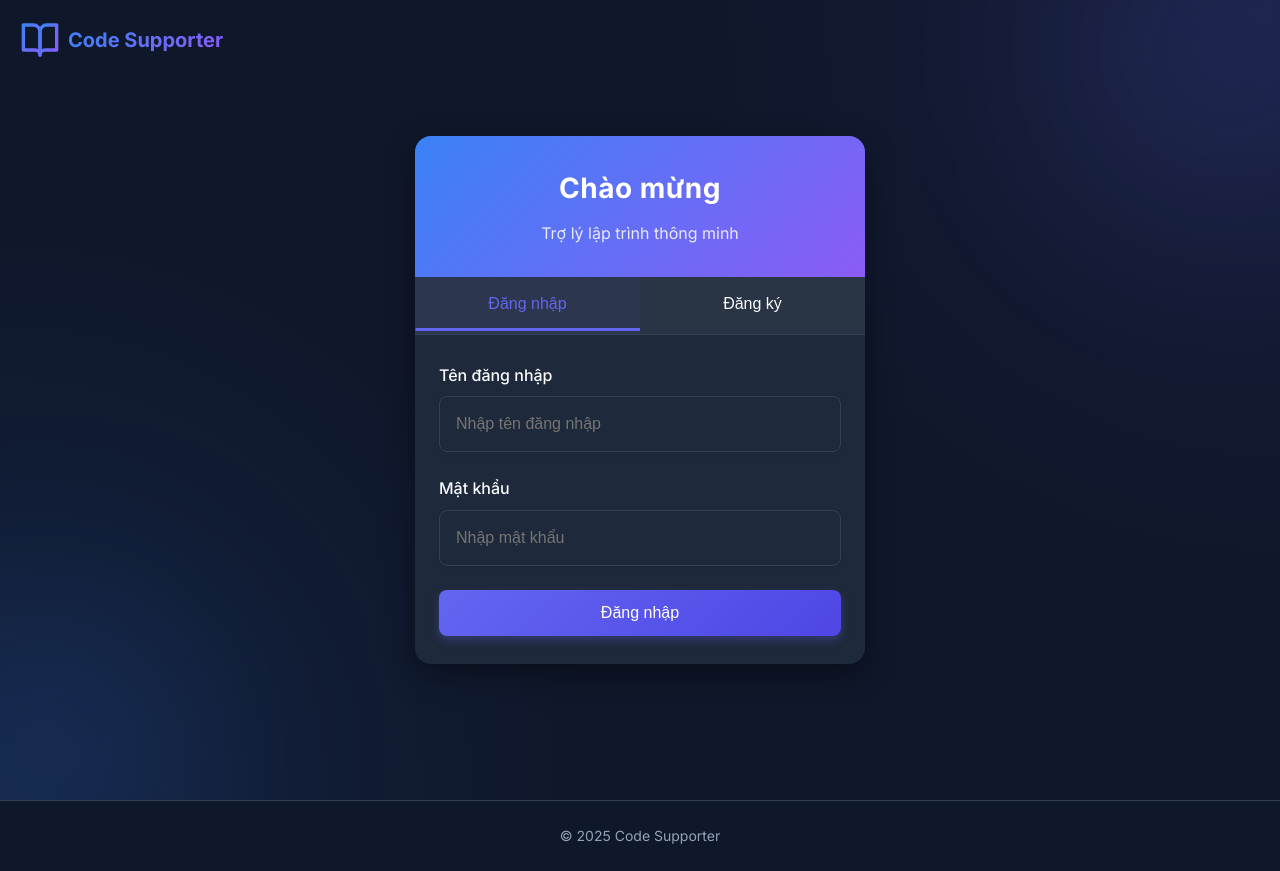
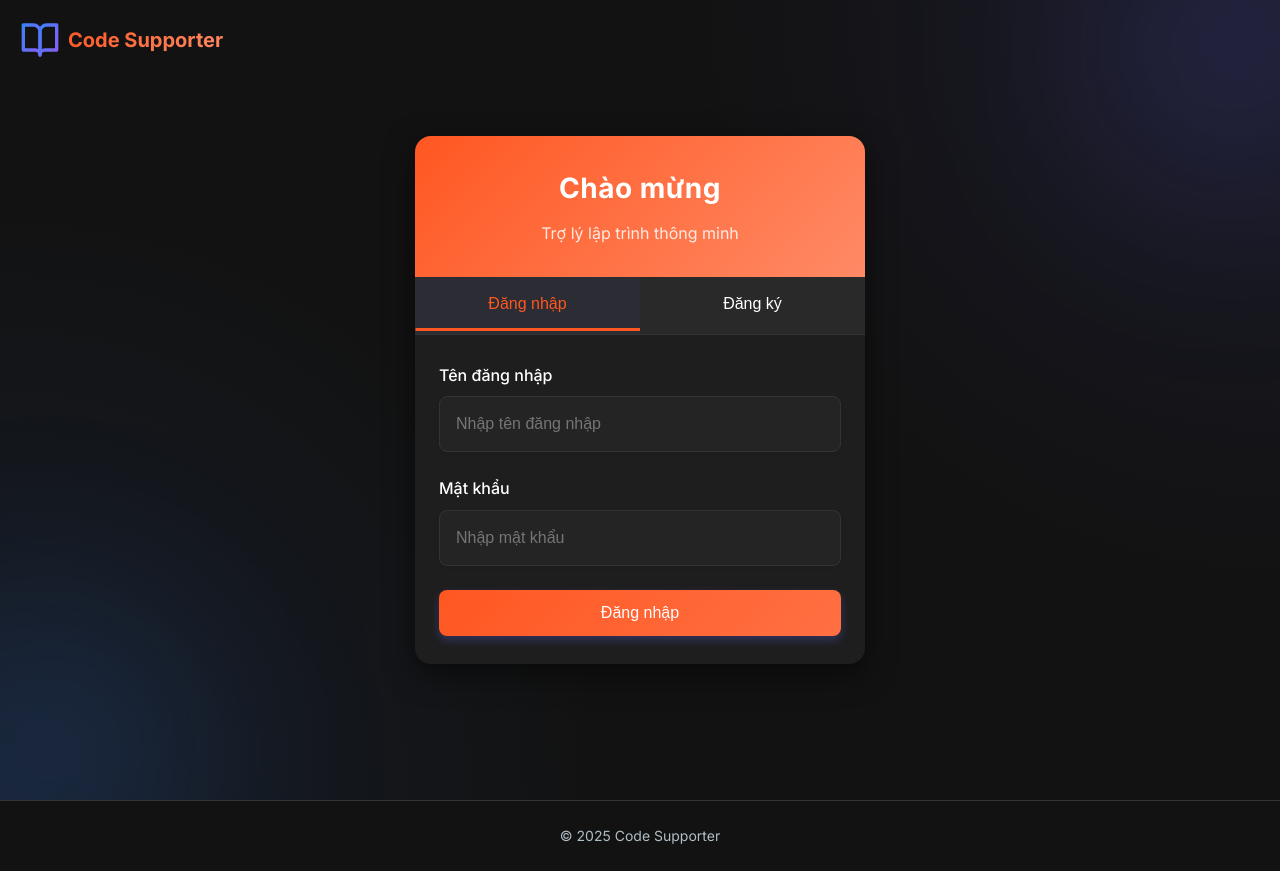
Before and after one commit to KhangChau12/code-supporter, a Flask app: page /login in a window 1280 px wide. Run offline with Flask 3, Linux system fonts and the light colour scheme.

Commit message:
new style

```diff
--- /dev/null
+++ b/static/css/style2.css
@@ -0,0 +1,103 @@
+/* Lava Dark Theme - Modified CSS for Code Supporter
+ * A dark theme with black, white, and lava orange accents
+ */
+
+ :root {
+    /* Lava Dark theme (default dark) */
+    --primary-color: #FF5722; /* Lava orange primary */
+    --primary-hover: #FF7043; /* Lighter lava for hover */
+    --secondary-color: #FF9800; /* Orange secondary */
+    --secondary-hover: #FFA726; /* Lighter orange */
+    --text-color: #FFFFFF; /* Pure white for text */
+    --text-muted: #B0BEC5; /* Light blue-grey for muted text */
+    --bg-color: #121212; /* Near black for background */
+    --card-bg: #1E1E1E; /* Slightly lighter black for cards */
+    --border-color: #333333; /* Dark grey for borders */
+    --error-color: #F44336; /* Red for errors */
+    --success-color: #4CAF50; /* Green for success */
+    --warning-color: #FFC107; /* Amber for warnings */
+    --input-bg: #242424; /* Dark input background */
+    --shadow-color: rgba(0, 0, 0, 0.5); /* Darker shadows */
+    --code-bg: #1A1A1A; /* Slightly lighter black for code blocks */
+    --accent-color: #FF3D00; /* Deep lava accent */
+    --gradient-start: #FF5722; /* Lava orange */
+    --gradient-end: #FF8A65; /* Lighter lava */
+    --transition-speed: 0.3s;
+}
+
+/* Light theme variant with lava accents */
+body.light-mode {
+    --primary-color: #FF5722; /* Lava orange primary */
+    --primary-hover: #E64A19; /* Darker lava for hover */
+    --secondary-color: #FF9800; /* Orange secondary */
+    --secondary-hover: #F57C00; /* Darker orange for hover */
+    --text-color: #212121; /* Near black for text */
+    --text-muted: #757575; /* Grey for muted text */
+    --bg-color: #F5F5F5; /* Off-white background */
+    --card-bg: #FFFFFF; /* Pure white for cards */
+    --border-color: #E0E0E0; /* Light grey for borders */
+    --error-color: #F44336; /* Red */
+    --success-color: #4CAF50; /* Green */
+    --warning-color: #FFC107; /* Amber */
+    --input-bg: #FAFAFA; /* Nearly white input background */
+    --shadow-color: rgba(0, 0, 0, 0.1); /* Light shadows */
+    --code-bg: #F5F5F5; /* Off-white code background */
+    --accent-color: #FF3D00; /* Deep lava accent */
+    --gradient-start: #FF5722; /* Lava orange */
+    --gradient-end: #FF8A65; /* Lighter lava */
+    --transition-speed: 0.3s;
+}
+
+/* Add some lava-themed enhancement classes */
+.lava-card {
+    border-left: 3px solid var(--primary-color);
+    transition: all 0.3s ease;
+}
+
+.lava-card:hover {
+    border-left-width: 6px;
+    transform: translateX(3px);
+}
+
+.lava-button {
+    background: linear-gradient(135deg, var(--primary-color), var(--accent-color));
+    color: white;
+    border: none;
+    padding: 10px 20px;
+    border-radius: 4px;
+    box-shadow: 0 2px 5px rgba(255, 87, 34, 0.3);
+    transition: all 0.3s;
+}
+
+.lava-button:hover {
+    box-shadow: 0 4px 8px rgba(255, 87, 34, 0.5);
+    transform: translateY(-2px);
+}
+
+/* Custom glowing effect for certain elements */
+@keyframes lavaGlow {
+    0% { box-shadow: 0 0 5px rgba(255, 87, 34, 0.5); }
+    50% { box-shadow: 0 0 15px rgba(255, 87, 34, 0.8); }
+    100% { box-shadow: 0 0 5px rgba(255, 87, 34, 0.5); }
+}
+
+.lava-glow {
+    animation: lavaGlow 2s infinite;
+}
+
+/* Enhanced styling for the chat interface */
+.message.bot-message {
+    border-left: 3px solid var(--primary-color);
+}
+
+.message.user-message {
+    background: linear-gradient(135deg, var(--primary-color), var(--accent-color));
+}
+
+#send-button {
+    background: linear-gradient(135deg, var(--primary-color), var(--accent-color));
+}
+
+.cs-chat-button, .cs-send-button {
+    background: linear-gradient(135deg, var(--primary-color), var(--accent-color));
+}
--- a/templates/admin.html
+++ b/templates/admin.html
@@ -6,6 +6,7 @@
     <title>Code Supporter - Admin</title>
     <link href="https://fonts.googleapis.com/css2?family=Roboto:wght@400;500;700&display=swap" rel="stylesheet">
     <link rel="stylesheet" href="{{ url_for('static', filename='css/style.css') }}">
+    <link rel="stylesheet" href="{{ url_for('static', filename='css/style2.css') }}">
     <link rel="stylesheet" href="{{ url_for('static', filename='css/admin.css') }}">
 </head>
 <body>
--- a/templates/chat.html
+++ b/templates/chat.html
@@ -7,6 +7,7 @@
     <link href="https://fonts.googleapis.com/css2?family=Roboto:wght@400;500;700&display=swap" rel="stylesheet">
     <link href="https://fonts.googleapis.com/css2?family=JetBrains+Mono:wght@400;700&display=swap" rel="stylesheet">
     <link rel="stylesheet" href="{{ url_for('static', filename='css/style.css') }}">
+    <link rel="stylesheet" href="{{ url_for('static', filename='css/style2.css') }}">
     <link rel="stylesheet" href="{{ url_for('static', filename='css/chat.css') }}">
 </head>
 <body>
--- a/templates/login.html
+++ b/templates/login.html
@@ -6,6 +6,7 @@
     <title>Code Supporter - Đăng nhập</title>
     <link href="https://fonts.googleapis.com/css2?family=Inter:wght@400;500;600;700&display=swap" rel="stylesheet">
     <link rel="stylesheet" href="{{ url_for('static', filename='css/style.css') }}">
+    <link rel="stylesheet" href="{{ url_for('static', filename='css/style2.css') }}">
     <style>
         .auth-container {
             position: relative;
```
